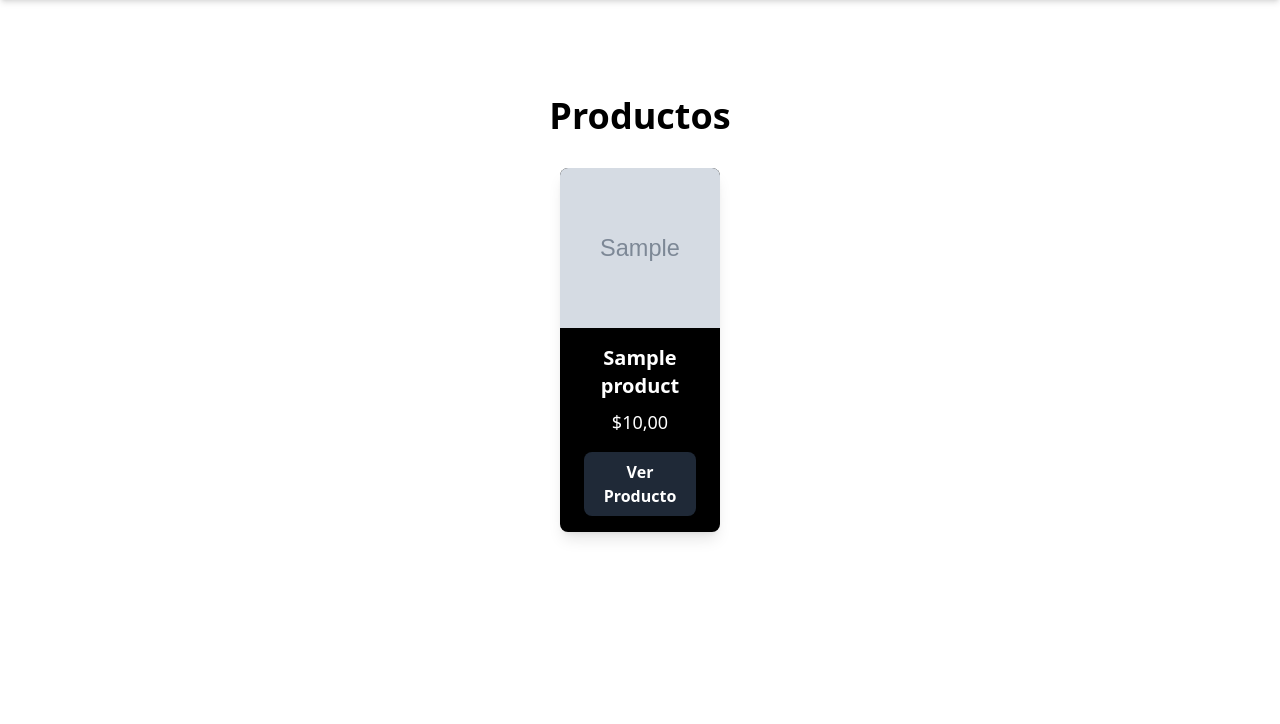
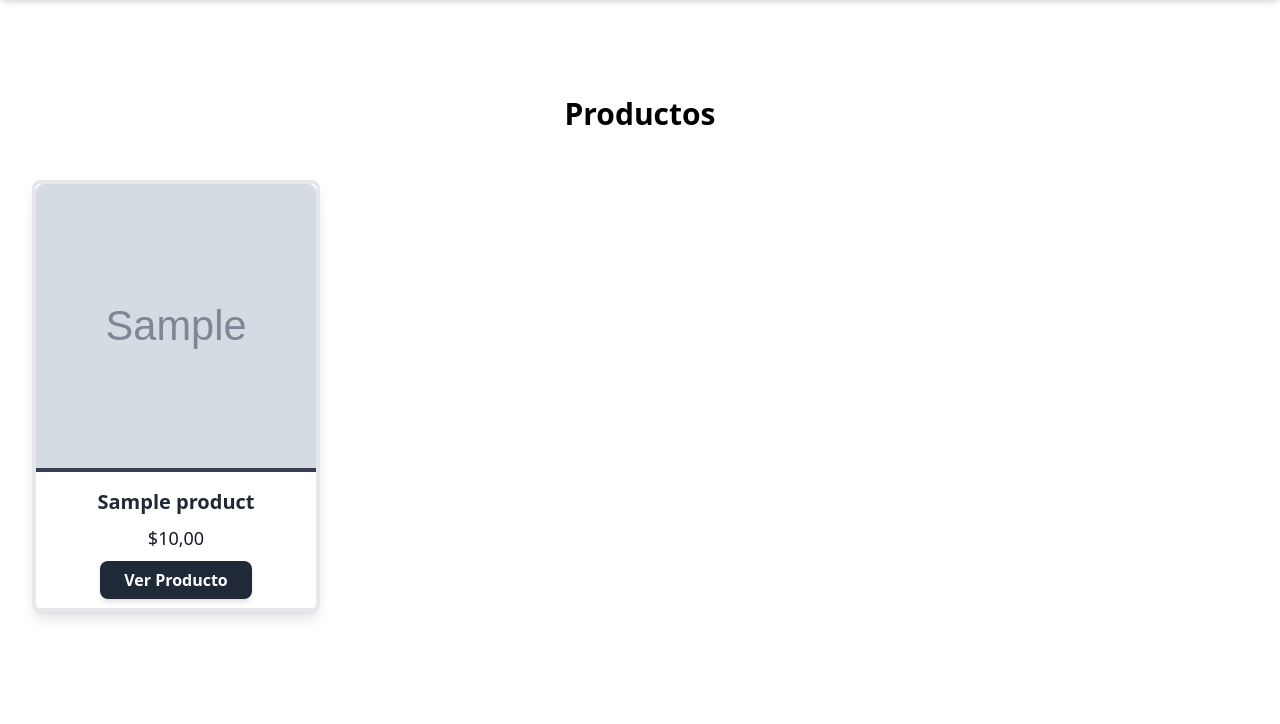
Before and after one commit to steven-gimenez11/OnlineStore, a Django app: page / in a window 1280 px wide. Shown: the part 80-804 px from the top of the page. Before the commit the page ends 619 px from the top, so only its background shows below. Run offline with Django 5.2, Linux system fonts and the light colour scheme; tables that the repository leaves empty hold one stand-in row (values such as "Sample post"); grey boxes marked "Sample" are stand-in pictures; parts of the project's set-up code (start-up, migrations or seed data) failed here and were passed over; some libraries are stand-ins or nearby versions.

Commit message:
Fix/Cart+BuyProduct

```diff
--- a/a_core/settings.py
+++ b/a_core/settings.py
@@ -155,6 +155,9 @@ USE_I18N = True
 
 USE_TZ = True
 
+SESSION_ENGINE = 'django.contrib.sessions.backends.db'
+SESSION_COOKIE_AGE = 3600
+SESSION_EXPIRE_AT_BROWSER_CLOSE = True
 
 # Static files (CSS, JavaScript, Images)
 # https://docs.djangoproject.com/en/5.1/howto/static-files/
--- a/a_ecart/cart.py
+++ b/a_ecart/cart.py
@@ -5,12 +5,20 @@ class Cart:
     def __init__(self, request):
         self.session = request.session
         self.request = request
-        cart = self.session.get('session_key', {})
+        cart = self.session.get('cart', {})
 
-        if 'session_key' not in request.session:
-            self.session['session_key'] = {}
+        if 'cart' not in self.session:
+            self.session['cart'] = {}
 
         self.cart = cart
+
+    def clear(self):
+        """Borra el carrito de la sesión"""
+        if 'cart' in self.session:
+            del self.session["cart"]
+            self.session.modified = True
+        else:
+            print("El carrito ya estaba vacío o no existe.")
 
     def db_add(self, product, quantity):
         product_id = product.id
--- a/a_store/templates/a_products/product.html
+++ b/a_store/templates/a_products/product.html
@@ -1,12 +1,12 @@
-<div class="flex flex-col border-5 bg-black w-40 items-center justify-between my-4 rounded-lg shadow-lg">
-  <!-- Imagen del producto -->
-  <img class="w-full h-40 object-cover rounded-t-lg" src="{% if product.image %}{{ product.image.url }}{% endif %}" alt="{{ product.title }}">
+<div class="flex flex-col border-4 bg-white w-72 items-center justify-between my-4 rounded-lg shadow-lg transform transition-all duration-300 hover:scale-105 hover:shadow-xl">
+  <img class="w-full h-72 object-cover rounded-t-lg border-b-4 border-gray-700" src="{% if product.image %}{{ product.image.url }}{% endif %}" alt="{{ product.title }}">
 
-  <!-- Detalles del producto -->
-  <div class="px-6 py-4 text-center">
-      <div class="font-bold text-white text-xl mb-2">{{ product.title }}</div>
-      <p class="text-white text-lg">${{ product.price }}</p>
-      <a href="{% url 'product-detail' product.id %}" class="bg-gray-800 hover:bg-gray-700 text-white font-bold py-2 px-4 rounded-lg mt-4 block">
+  <div class="px-6 py-4 text-center bg-white w-full rounded-b-lg">
+      <div class="font-bold text-xl text-gray-800 mb-2">{{ product.title }}</div>
+
+      <p class="text-lg text-gray-900 mb-4">${{ product.price }}</p>
+
+      <a href="{% url 'product-detail' product.id %}" class="bg-gray-800 hover:bg-gray-700 text-white font-bold py-2 px-6 rounded-lg shadow-md transition-all duration-300">
           Ver Producto
       </a>
   </div>
--- a/a_store/templates/home.html
+++ b/a_store/templates/home.html
@@ -1,13 +1,13 @@
-{% extends 'layouts/blank.html' %}  {# Extiende la plantilla 'blank.html' #}
+{% extends 'layouts/blank.html' %}
 
-{% block content %}  {# Bloque de contenido principal #}
+{% block content %}
 
-<div class="max-w-4xl mx-auto px-8 py-24">  {# Contenedor con ancho máximo y márgenes automáticos para centrar el contenido #}
-    <h1 class="text-center">Productos</h1>  {# Encabezado para la lista de productos centrado #}
+<div class="max-w-7xl mx-auto px-8 py-24">
+    <h1 class="text-center text-3xl font-bold">Productos</h1>
 
-    <div class="flex gap-10 place-content-center">  {# Contenedor flexible con separación entre elementos #}
-        {% for product in products %}  {# Itera sobre la lista de productos #}
-            {% include 'a_products/product.html' %}  {# Incluye una plantilla para mostrar cada producto #}
+    <div class="grid grid-cols-1 sm:grid-cols-2 md:grid-cols-3 lg:grid-cols-4 gap-8 mt-8">
+        {% for product in products %}
+            {% include 'a_products/product.html' %}
         {% endfor %}
     </div>
 </div>
```
Also changed, not shown: a_payment/templates/payment_form.html (+2 -25 lines), a_payment/views.py (+28 -15 lines).
